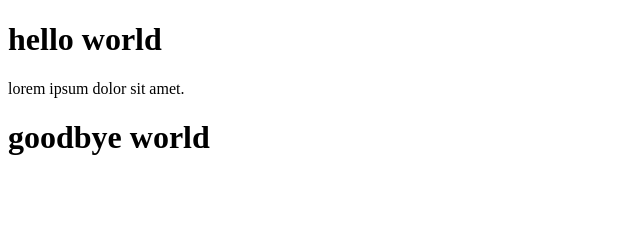
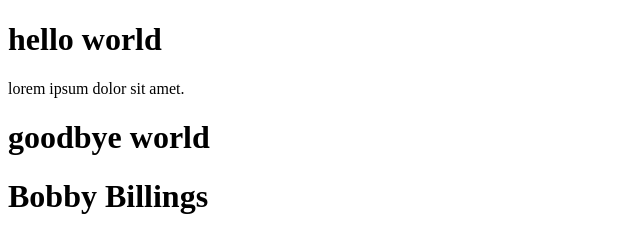
Before and after one commit to BytingBucs/HTML-Code-Snippets, a plain HTML site: page Projects/Chapter1/index.html in a window 1280 px wide. Shown: the whole page, without its empty margins (0-640 px from the left). Drawn offline with Linux system fonts and the light colour scheme.

Commit message:
Bob Changed

```diff
--- a/Projects/Chapter1/index.html
+++ b/Projects/Chapter1/index.html
@@ -10,6 +10,7 @@
 			<p>lorem ipsum dolor sit amet.</p>
 
 			<h1> goodbye world</h1>
+			<h1> Bobby Billings</h1>
 
 		</body>
 	</html>
```
